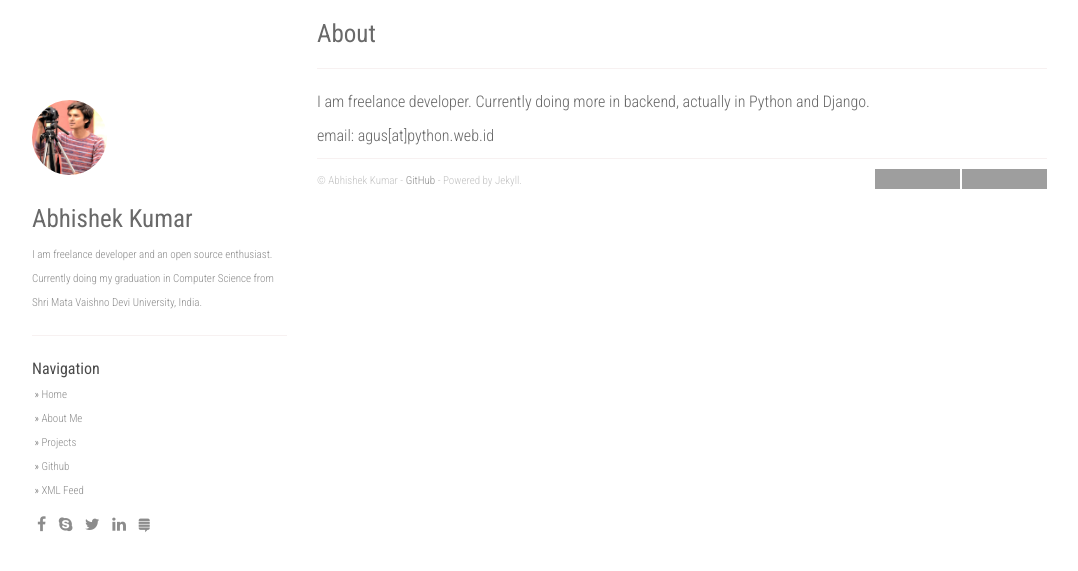
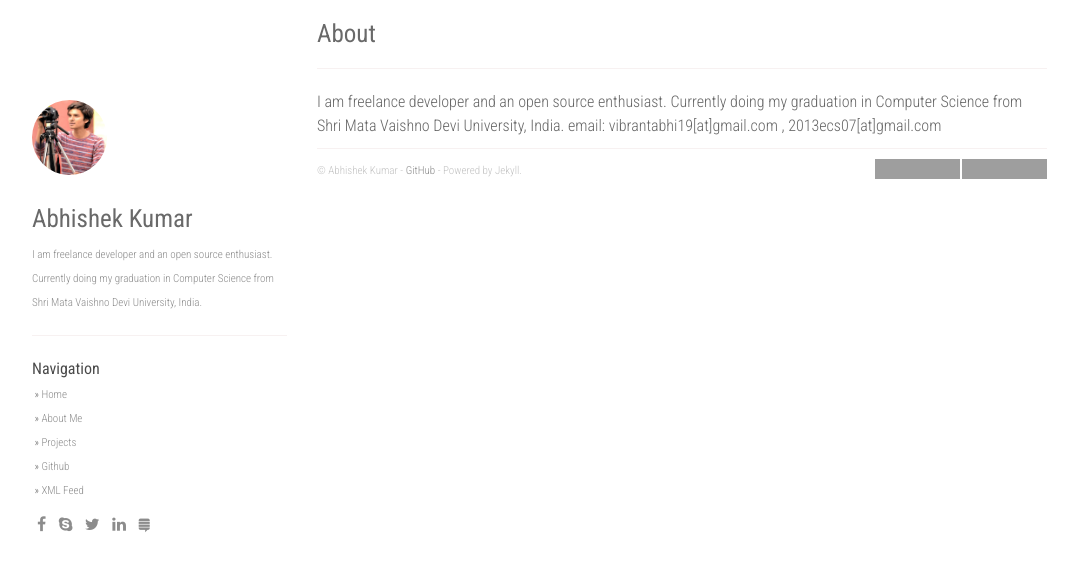
Before and after one commit to tanayag/vibrantabhi19.github.io, a Jekyll site: the page built from about.md, in a window 1280 px wide. Shown: the top 571 px of the page, without its empty margins (53-1131 px from the left). Built offline with Jekyll 4.4.1, drawn with Linux system fonts in a browser that asks for light colours; nearby versions of some CDN libraries; grey boxes are pictures that could not be loaded.

Commit message:
Updated about.md

```diff
--- a/about.md
+++ b/about.md
@@ -2,8 +2,8 @@
 layout: page
 title: About
 permalink: /about/
+published: true
 ---
 
-I am freelance developer. Currently doing more in backend, actually in Python and Django.
-
-email: agus[at]python.web.id
+I am freelance developer and an open source enthusiast. Currently doing my graduation in Computer Science from Shri Mata Vaishno Devi University, India.
+email: vibrantabhi19[at]gmail.com , 2013ecs07[at]gmail.com
```
